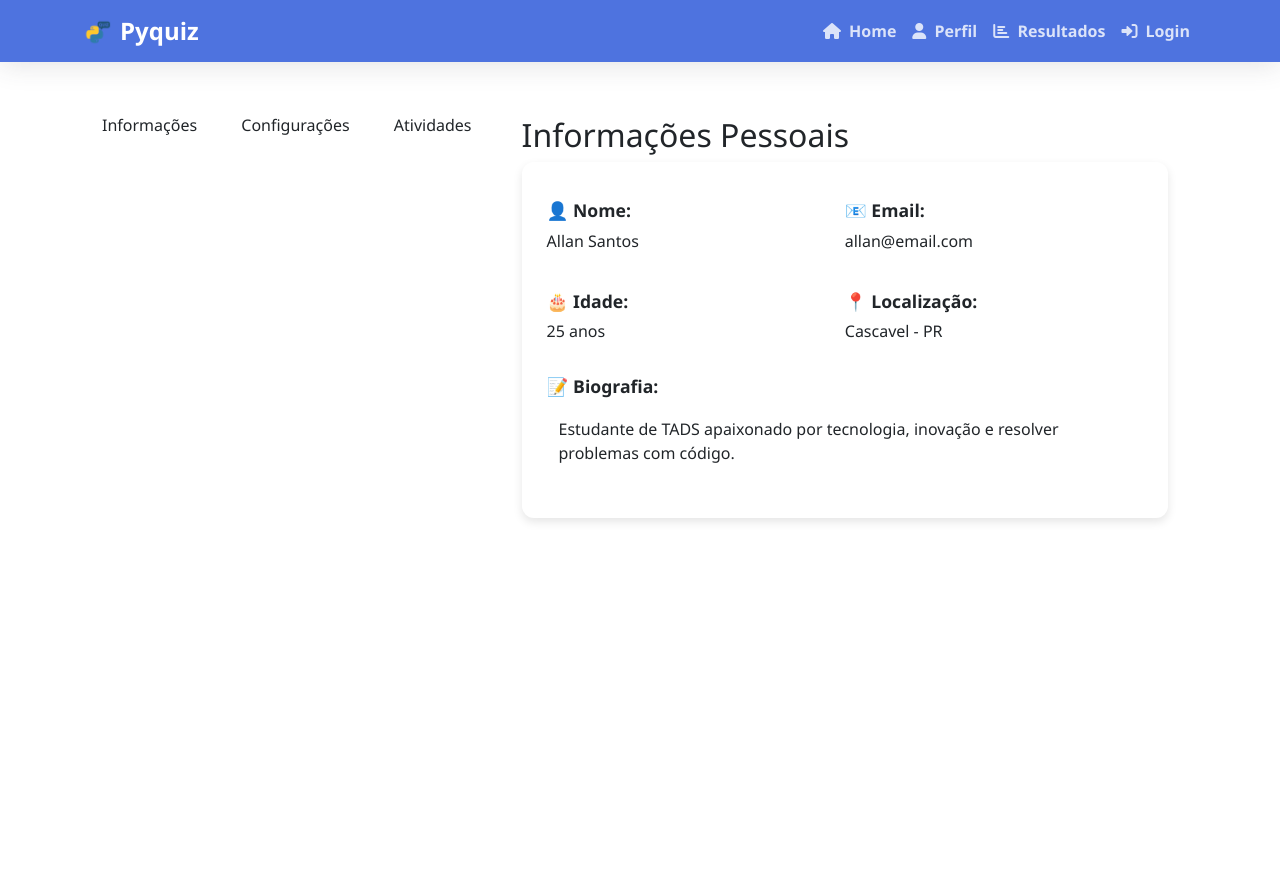
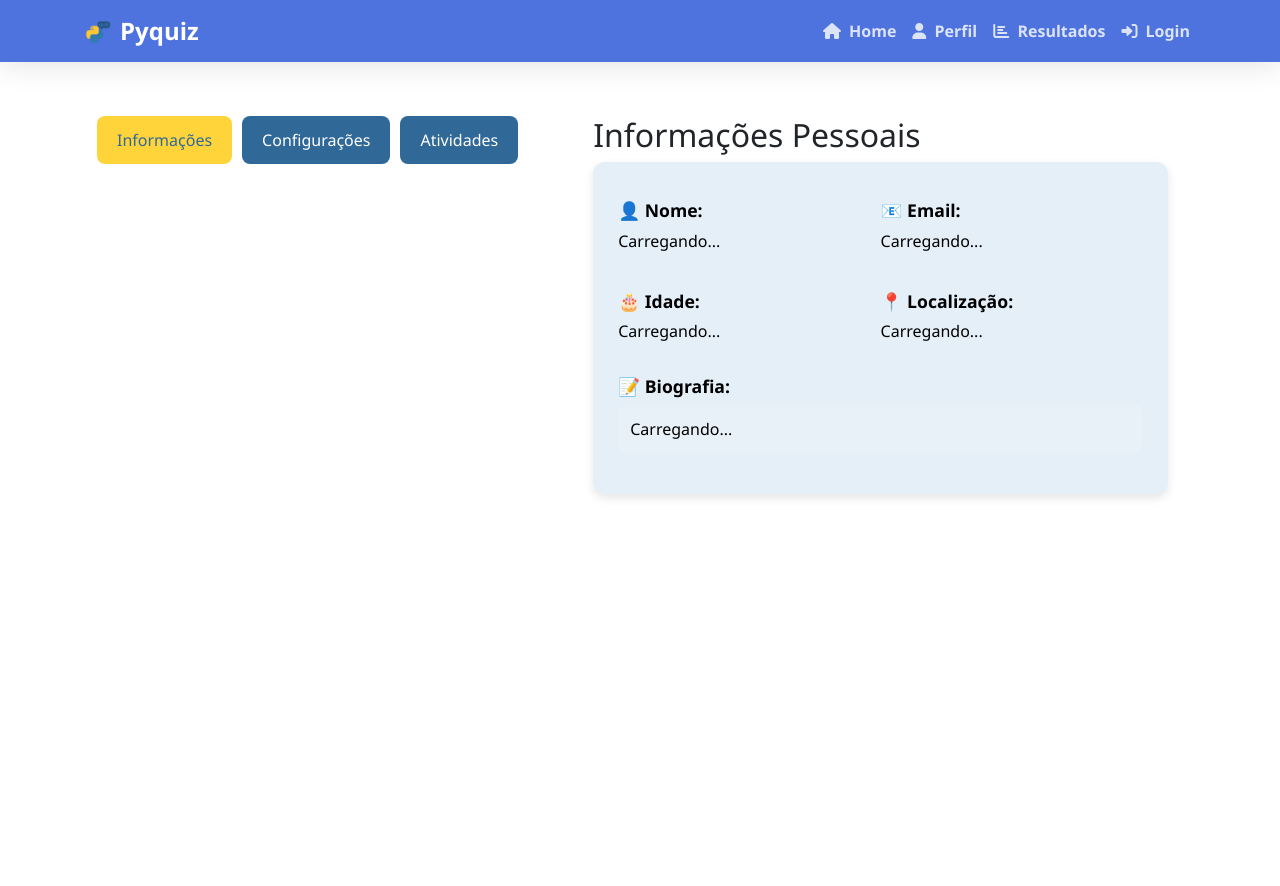
Before and after one commit to NerdSemProerd/Pyquiz, a Flask app: page /perfil in a window 1280 px wide. Run offline with Flask 3, Linux system fonts and the light colour scheme; parts of the project's set-up code (start-up, migrations or seed data) failed here and were passed over; some libraries are stand-ins or nearby versions.

Commit message:
Retocando tela de perfil

```diff
--- a/app.py
+++ b/app.py
@@ -11,8 +11,10 @@
 import psycopg2
 
 
+app.config['SECRET_KEY'] = 'your_secret_key_here'  # Substitua pela sua chave secreta
+app.config['JWT_ACCESS_TOKEN_EXPIRES'] = timedelta(hours=1)  # Define o tempo de expiração do token JWT
 
-
+jwt = JWTManager(app)  # Inicializa o gerenciador de JWT
 
 # os.chdir(r'D:\\Faculdade\\REPs\\Pyquiz')
 print("Diretório atual:", os.getcwd())
@@ -20,8 +22,8 @@
 
 # app.register_blueprint(cad_user_bp, url_prefix='/usuario')  # Registra o blueprint com o prefixo /usuario
 
-DB_HOST = "192.168.192.45"  # Altere conforme necessário
-# DB_HOST = "192.168.1.3"
+# DB_HOST = "192.168.192.45"  # Altere conforme necessário
+DB_HOST = "192.168.1.3"
 DB_NAME = "pyquiz"  # Nome do banco de dados
 DB_USER = "postgres"  # Usuário do banco
 DB_PASSWORD = "a11anl3tciaem4nue11"  # Senha do banco
@@ -30,8 +32,8 @@
 # Cadastro de banco com SQLAlchemy
 # Configura o banco (pode ser SQLite, PostgreSQL, etc)
 
-app.config['SQLALCHEMY_DATABASE_URI'] = 'postgresql+psycopg2://postgres:a11anl3tciaem4nue11@192.168.192.45:5432/pyquiz'
-# app.config['SQLALCHEMY_DATABASE_URI'] = 'postgresql+psycopg2://postgres:a11anl3tciaem4nue11@192.168.1.3:5432/pyquiz'
+# app.config['SQLALCHEMY_DATABASE_URI'] = 'postgresql+psycopg2://postgres:a11anl3tciaem4nue11@192.168.192.45:5432/pyquiz'
+app.config['SQLALCHEMY_DATABASE_URI'] = 'postgresql+psycopg2://postgres:a11anl3tciaem4nue11@192.168.1.3:5432/pyquiz'
 app.config['SQLALCHEMY_TRACK_MODIFICATIONS'] = False
 
 # Inicializa o SQLAlchemy com o app
@@ -115,7 +117,6 @@
             "email": cred_usuario.email,
             "autonomia": cred_usuario.autonomia  # se tiver permissões
         },
-        expires_delta=timedelta(hours=1)  # Token expira em 1 hora
     )
 
     return jsonify({
@@ -176,6 +177,29 @@
     return render_template("perfil.html")
 
 
+@app.route('/carregar/perfil')
+def carregar_perfil():
+    try:
+        # Obtém o ID do usuário do token JWT
+        user_id = get_jwt()['sub']
+
+        # Busca o usuário no banco de dados
+        usuario = Usuario.query.get(user_id)
+
+        if not usuario:
+            return jsonify({'message': 'Usuário não encontrado'}), 404
+
+        # Retorna os dados do usuário
+        return jsonify({
+            'id': usuario.id_nome,
+            'nome': usuario.nome,
+            'email': usuario.email,
+            'autonomia': usuario.autonomia
+        })
+    except Exception as e:
+        return jsonify({'message': str(e)}), 500
+
+
 
 
 @app.route('/criar_quiz')
--- a/static/css/perfil.css
+++ b/static/css/perfil.css
@@ -2,10 +2,14 @@
     --primary-color: #4e73df;
     --secondary-color: #f8f9fc;
     --accent-color: #2e59d9;
+    --azul-escuro: #306998;
+    --azul-claro: #4B8BBE;
+    --amarelo: #FFD43B;
+    --branco: #FFFFFF;
 }
 
 .navbar {
-    background-color: var(--primary-color);
+    background-color: #4e73df; /* var(--primary-color) */
     box-shadow: 0 0.15rem 1.75rem 0 rgba(58, 59, 69, 0.15);
 }
 
@@ -34,39 +38,18 @@
 body, html {
     height: 100%;
     font-family: 'Segoe UI', sans-serif;
-    background-color: var(--azul-claro);
-}
-
-.navbar {
-    background-color: var(--primary-color);
-    box-shadow: 0 0.15rem 1.75rem 0 rgba(58, 59, 69, 0.15);
-}
-
-.navbar-brand {
-    font-weight: 800;
-    font-size: 1.5rem;
-    color: white !important;
-}
-
-.nav-link {
-    color: rgba(255, 255, 255, 0.8) !important;
-    font-weight: 600;
-    padding: 0.5rem 1rem;
-}
-
-.nav-link:hover {
-    color: white !important;
+    /* background-color: #4B8BBE; var(--azul-claro) */
 }
 
 .container {
     display: flex;
-    /* flex-direction: column; */
     height: 100%;
+    gap: 30px;
 }
 
 .tab-btn {
-    background-color: var(--azul-escuro);
-    color: var(--branco);
+    background-color: #306998; /* var(--azul-escuro) */
+    color: white; /* var(--branco) */
     border: none;
     padding: 12px 20px;
     border-radius: 8px;
@@ -77,19 +60,19 @@
 
 .tab-btn:hover {
     transform: scale(1.1);
-    background-color: var(--amarelo);
-    color: var(--azul-escuro);
+    background-color: #FFD43B; /* var(--amarelo) */
+    color: #306998; /* var(--azul-escuro) */
 }
 
 .tab-btn.active {
-    background-color: var(--amarelo);
-    color: var(--azul-escuro);
+    background-color: #FFD43B; /* var(--amarelo) */
+    color: #306998; /* var(--azul-escuro) */
 }
 
 main {
     flex: 1;
     padding: 30px;
-    background-color: var(--branco);
+    background-color: white; /* var(--branco) */
     overflow-y: auto;
 }
 
@@ -102,8 +85,8 @@
 }
 
 button {
-    background-color: var(--azul-escuro);
-    color: var(--branco);
+    background-color: #306998; /* var(--azul-escuro) */
+    color: white; /* var(--branco) */
     padding: 10px 20px;
     border: none;
     border-radius: 6px;
@@ -114,18 +97,27 @@
 
 button:hover {
     transform: scale(1.1);
-    background-color: var(--amarelo);
-    color: var(--azul-escuro);
+    background-color: #FFD43B; /* var(--amarelo) */
+    color: #306998; /* var(--azul-escuro) */
+}
+
+.config-nav{
+    display: flex;
+    /* justify-content: space-between; */
+    align-items:baseline;
+    flex-wrap: wrap;
+    padding: 15px;
+    gap: 10px;
 }
 
 .info-card {
-    background-color: var(--azul-claro);
+    background-color: #e5eff7; /* var(--azul-claro) */
     padding: 25px;
     border-radius: 12px;
     box-shadow: 0 4px 10px rgba(0,0,0,0.1);
-    color: var(--branco);
-    max-width: 800px;
-    margin: auto;
+    color: rgb(0, 0, 0); /* var(--branco) */
+    /* max-width: 800px; */
+    /* margin: auto; */
 }
 
 .info-row {
--- a/static/js/perfil.js
+++ b/static/js/perfil.js
@@ -1,4 +1,4 @@
-function showTab(tabId) {
+function showTab(tabId, event) {
     const tabs = document.querySelectorAll('.tab-content');
     const buttons = document.querySelectorAll('.tab-btn');
 
@@ -8,3 +8,29 @@
     document.getElementById(tabId).classList.add('active');
     event.target.classList.add('active');
 }
+
+document.addEventListener('DOMContentLoaded', () => {
+async function carregarPerfil() {
+  try {
+    const resposta = await fetch('/carregar/perfil'); // ou qualquer endpoint que você criou no Flask
+    const dados = await resposta.json();
+
+    // Aqui você preenche os campos com os dados recebidos
+    document.querySelector('.info-value.nome').textContent = dados.nome;
+    document.querySelector('.info-value.email').textContent = dados.email;
+    document.querySelector('.info-value.idade').textContent = dados.idade + ' anos';
+    document.querySelector('.info-value.localizacao').textContent = dados.localizacao;
+    document.querySelector('.info-value.biografia').textContent = dados.biografia;
+
+    // Esconde "Carregando..." e mostra o conteúdo
+    document.getElementById('carregando').style.display = 'none';
+    document.getElementById('conteudo').style.display = 'block';
+  } catch (erro) {
+    console.error('Erro ao carregar perfil:', erro);
+    document.getElementById('carregando').textContent = 'Erro ao carregar perfil.';
+  }
+}
+
+carregarPerfil();
+
+});
--- a/templates/perfil.html
+++ b/templates/perfil.html
@@ -9,12 +9,8 @@
     <!-- Font Awesome para ícones -->
     <link rel="stylesheet" href="https://cdnjs.cloudflare.com/ajax/libs/font-awesome/6.0.0/css/all.min.css">
     <link rel="stylesheet" href="{{ url_for('static', filename='css/perfil.css') }}">
-    <style>
-
-    </style>
 </head>
 <body>
-    <!-- Cabeçalho/Navbar -->
     <nav class="navbar navbar-expand-lg navbar-dark mb-4">
         <div class="container">
             <a class="navbar-brand" href="#">
@@ -43,51 +39,48 @@
     </nav>
 
     <div class="container">
-        <nav>
-            <button class="tab-btn active" onclick="showTab('info')">Informações</button>
-            <button class="tab-btn" onclick="showTab('settings')">Configurações</button>
-            <button class="tab-btn" onclick="showTab('activity')">Atividades</button>
+        <nav class="config-nav">
+            <button class="tab-btn active" onclick="showTab('info', event)">Informações</button>
+            <button class="tab-btn" onclick="showTab('settings', event)">Configurações</button>
+            <button class="tab-btn" onclick="showTab('activity', event)">Atividades</button>
         </nav>
         <main>
-            <!-- Aba: Informações Pessoais -->
             <section id="info" class="tab-content active">
                 <h2>Informações Pessoais</h2>
                 <div class="info-card">
                     <div class="info-row">
                         <div class="info-item">
                             <span class="info-label">👤 Nome:</span>
-                            <span class="info-value">Allan Santos</span>
+                            <span class="info-value" id="user-name">Carregando...</span>
                         </div>
                         <div class="info-item">
                             <span class="info-label">📧 Email:</span>
-                            <span class="info-value">allan@email.com</span>
+                            <span class="info-value" id="user-email">Carregando...</span>
                         </div>
                     </div>
                     <div class="info-row">
                         <div class="info-item">
                             <span class="info-label">🎂 Idade:</span>
-                            <span class="info-value">25 anos</span>
+                            <span class="info-value" id="user-age">Carregando...</span>
                         </div>
                         <div class="info-item">
                             <span class="info-label">📍 Localização:</span>
-                            <span class="info-value">Cascavel - PR</span>
+                            <span class="info-value" id="user-location">Carregando...</span>
                         </div>
                     </div>
                     <div class="bio">
                         <span class="info-label">📝 Biografia:</span>
-                        <p class="info-value">Estudante de TADS apaixonado por tecnologia, inovação e resolver problemas com código.</p>
+                        <p class="info-value" id="user-bio">Carregando...</p>
                     </div>
                 </div>
             </section>
 
-            <!-- Aba: Configurações -->
             <section id="settings" class="tab-content">
                 <h2>Configurações</h2>
                 <p>Aqui você poderá alterar suas preferências futuramente.</p>
                 <button>Editar Perfil</button>
             </section>
 
-            <!-- Aba: Atividades -->
             <section id="activity" class="tab-content">
                 <h2>Atividades Recentes</h2>
                 <ul>
@@ -99,8 +92,13 @@
         </main>
     </div>
 
-    <!-- Bootstrap JS -->
+    <!-- Dados injetados via Flask -->
+
+
+    <!-- Bootstrap -->
     <script src="https://cdn.jsdelivr.net/npm/bootstrap@5.3.0-alpha1/dist/js/bootstrap.bundle.min.js"></script>
+
+    <!-- JavaScript separado -->
     <script src="{{ url_for('static', filename='js/perfil.js') }}"></script>
 </body>
 </html>
```
